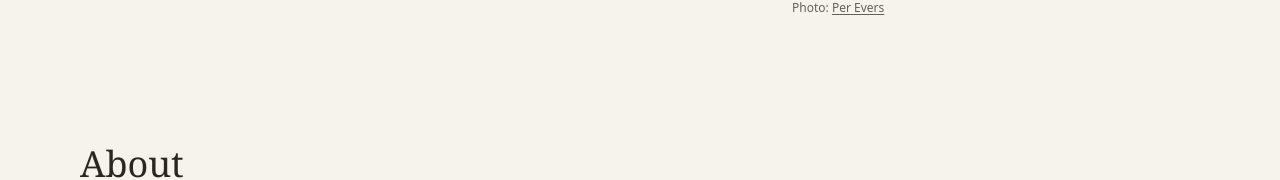
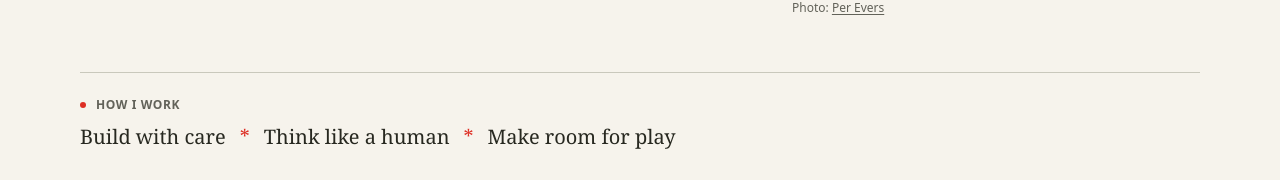
Before and after one commit to lotjons/LOTTIEPORTFOLIO, a React (Vite) app: page / in a window 1280 px wide. Shown: the part 626-806 px from the top of the page. Built offline with nearby package versions, Linux system fonts and the light colour scheme.

Commit message:
feat(hero): add values list

```diff
--- a/src/components/Hero.tsx
+++ b/src/components/Hero.tsx
@@ -1,6 +1,7 @@
 import IDot from "./IDot"
 import { useState } from "react"
 
+const values = ['Build with care', 'Think like a human', 'Make room for play']
   function Hero() {
   const [paused, setPaused] = useState(false)
 
@@ -64,6 +65,27 @@ import { useState } from "react"
           </figcaption>
         </figure>
       </div>
+      <div className="mt-14 flex flex-col items-start gap-5 border-t border-rule pt-6 sm:flex-row sm:items-end sm:justify-between">
+  <div className="flex flex-col gap-2.5">
+    <p id="values-label" className="eyebrow">How I work</p>
+    <ul
+      aria-labelledby="values-label"
+      className="flex flex-col gap-1 font-serif text-xl sm:flex-row sm:flex-wrap sm:gap-0"
+    >
+      {values.map((value, index) => (
+        <li key={value} className="flex items-baseline">
+          <span
+            aria-hidden="true"
+            className={`font-logo text-pop mr-2.5 sm:mx-3.5 ${index === 0 ? 'sm:hidden' : ''}`}
+          >
+            *
+          </span>
+          {value}
+        </li>
+      ))}
+    </ul>
+  </div>
+</div>
     </section>
   )
 }
```
